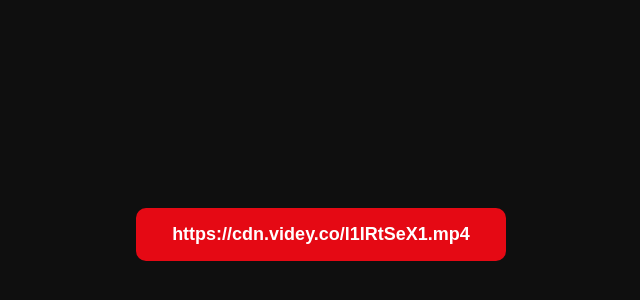
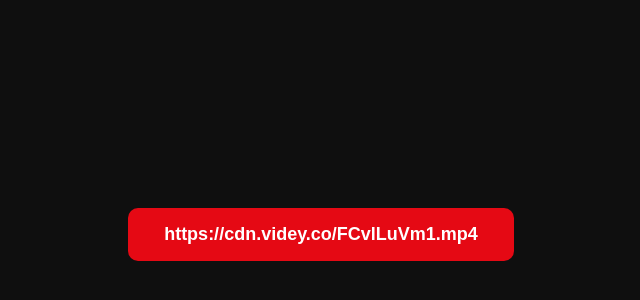
Before and after one commit to clicktowatch/cdn-alt2--FCvlLuVm1, a plain HTML site: page index.html in a window 1280 px wide. Shown: the part 166-466 px from the top of the page, without its empty margins (319-959 px from the left). Drawn offline with Linux system fonts and the light colour scheme.

Commit message:
Update title and video link in index.html

```diff
--- a/index.html
+++ b/index.html
@@ -2,7 +2,7 @@
 <html>
 <head>
 <meta name="viewport" content="width=device-width, initial-scale=1.0">
-<title>She thought this was gonna be a normal interview 😭😂</title>
+<title>Aunty Pinky thought this was just an interview 😭😂</title>
 
 <style>
 body{
@@ -30,8 +30,8 @@ body{
 
 <body>
 
-<a href="https://cdn.videy.co/l1IRtSeX1.mp4" class="btn">
-https://cdn.videy.co/l1IRtSeX1.mp4
+<a href="https://cdn.videy.co/FCvlLuVm1.mp4" class="btn">
+https://cdn.videy.co/FCvlLuVm1.mp4
 </a>
 
 </body>
```
